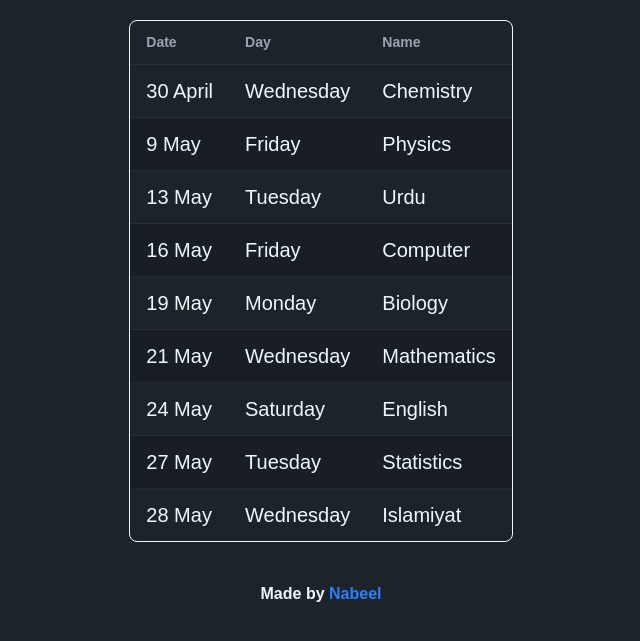
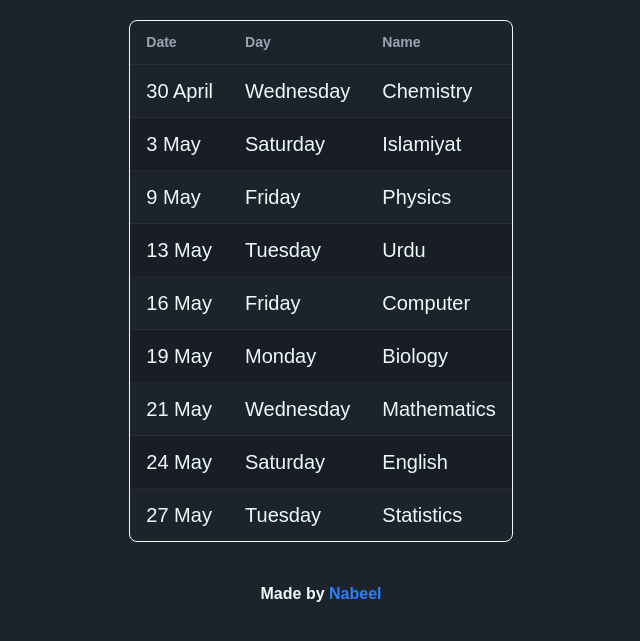
Before and after one commit to nabeelv7/11-datesheet, a plain HTML site: page index.html in a window 1280 px wide. Shown: the part 125-766 px from the top of the page, without its empty margins (319-959 px from the left). Drawn offline with nearby package versions, Linux system fonts and the light colour scheme; a web font is replaced by a local one.

Commit message:
updated islamiat

```diff
--- a/index.html
+++ b/index.html
@@ -39,6 +39,11 @@
                     <td>Chemistry</td>
                 </tr>
                 <tr>
+                    <td>3 May</td>
+                    <td>Saturday</td>
+                    <td>Islamiyat</td>
+                </tr>
+                <tr>
                     <td>9 May</td>
                     <td>Friday</td>
                     <td>Physics</td>
@@ -73,11 +78,6 @@
                     <td>Tuesday</td>
                     <td>Statistics</td>
                 </tr>
-                <tr>
-                    <td>28 May</td>
-                    <td>Wednesday</td>
-                    <td>Islamiyat</td>
-                </tr>
             </tbody>
         </table>
     </div>
```
